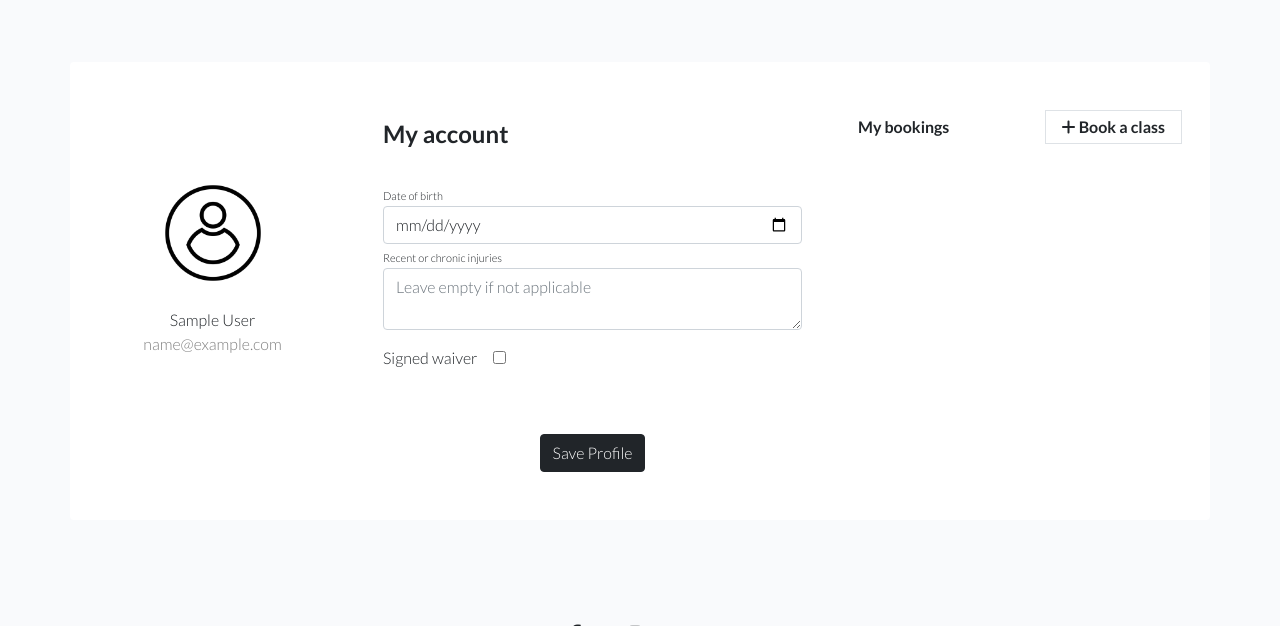
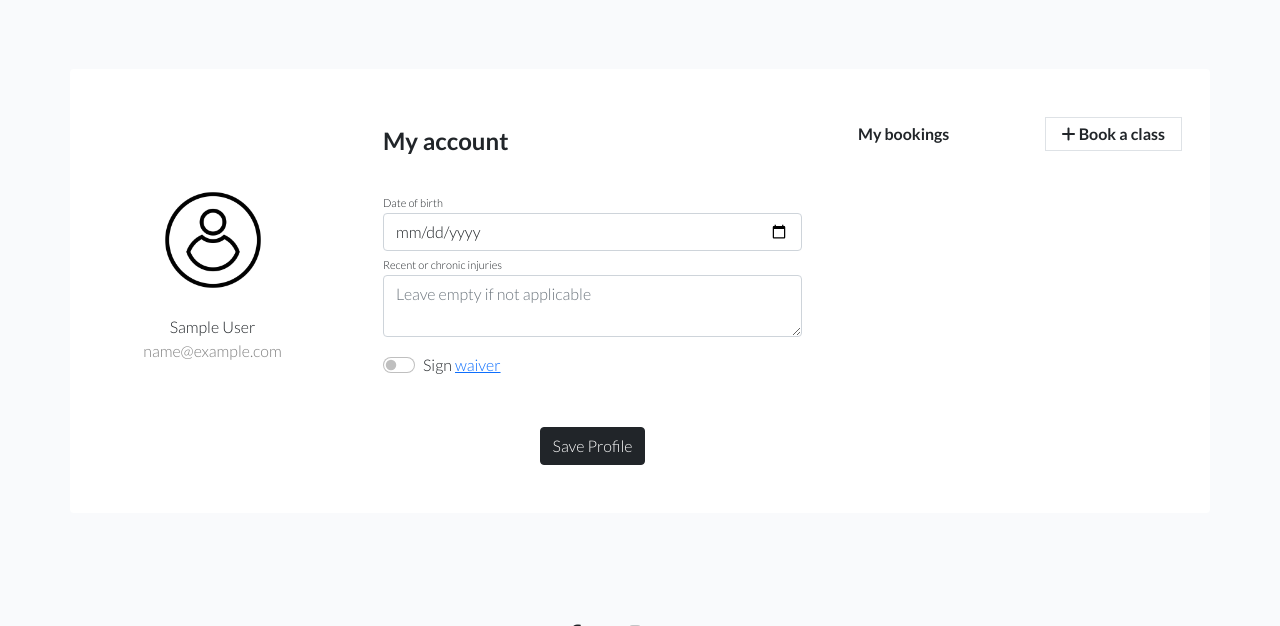
Before and after one commit to Agnieszka-21/namaste-django, a Django app: page /profile/ in a window 1280 px wide. Shown: the part 74-700 px from the top of the page. Run offline with Django 4.2, Linux system fonts and the light colour scheme; the visitor is signed in with stand-in values (Sample User, id 1); some libraries are stand-ins or nearby versions; some web fonts are replaced.

Commit message:
Add a toggle switch and improve styling of profile.html

```diff
--- a/namaste/settings.py
+++ b/namaste/settings.py
@@ -34,7 +34,7 @@ TEMPLATES_DIR = os.path.join(BASE_DIR, 'templates')
 SECRET_KEY = os.environ.get('SECRET_KEY')
 
 # SECURITY WARNING: don't run with debug turned on in production!
-DEBUG = True
+DEBUG = False
 
 ALLOWED_HOSTS = ['8000-agnieszka21-namastedjan-6kyn9auc2gl.ws.codeinstitute-ide.net', '.herokuapp.com']
 
--- a/static/css/style.css
+++ b/static/css/style.css
@@ -139,47 +139,30 @@ body {
 
 .form-control:focus {
     box-shadow: none;
-    border-color: #BA68C8
-}
-
-.profile-button {
-    background: rgb(99, 39, 120);
-    box-shadow: none;
-    border: none
-}
-
-.profile-button:hover {
-    background: #682773
-}
-
-.profile-button:focus {
-    background: #682773;
-    box-shadow: none
-}
-
-.profile-button:active {
-    background: #682773;
-    box-shadow: none
-}
-
-.back:hover {
-    color: #682773;
-    cursor: pointer
+    border-color: #5d513d;
 }
 
 .labels {
     font-size: 11px
 }
 
-.add-experience:hover {
-    background: #BA68C8;
+.book-class:hover {
+    background: #000;
     color: #fff;
     cursor: pointer;
-    border: solid 1px #BA68C8
+    border: solid 1px #000;
 }
 
 .bookings-heading {
     font-weight: 600;
+}
+
+#switch-toggle {
+    margin-left: 0.75em;
+}
+
+#sign-waiver:checked {
+    background-color: #5d513d;
 }
 
 
--- a/user_profiles/templates/user_profiles/profile.html
+++ b/user_profiles/templates/user_profiles/profile.html
@@ -27,9 +27,10 @@
                                                         placeholder="enter your date of birth" value=""></div>
                                         <div class="col-md-12"><label class="labels" for="injuries">Recent or chronic injuries</label>
                                                         <textarea name="injuries" id="injuries" class="form-control" placeholder="Leave empty if not applicable"></textarea></div>
-                                        <div class="col-md-12"><label class="py-3 pe-3">Signed waiver</label><input
-                                                        type="checkbox" class="py-3"
-                                                        required></div>
+                                        <div class="form-check form-switch form-switch-reverse mt-3" id="switch-toggle">
+                                                <label class="form-check-label" for="mySwitch">Sign <a href="#">waiver</a></label>
+                                                <input class="form-check-input" type="checkbox" id="sign-waiver" name="waiver" value="signed-waiver">
+                                        </div>
                                 </div>
 
                                 <div class="mt-5 text-center">
@@ -39,9 +40,13 @@
                 </div>
                 <div class="col-md-4">
                         <div class="p-3 py-5">
-                                <div class="d-flex justify-content-between align-items-center experience"><span class="bookings-heading">My
-                                                bookings</span><span class="border px-3 p-1 add-experience bookings-heading"><i
-                                                class="fa fa-plus"></i>&nbsp;Book a class</span></div><br>
+                                <div class="d-flex justify-content-between align-items-center">
+                                        <span class="bookings-heading">My bookings</span>
+                                        <span class="border px-3 p-1 book-class bookings-heading">
+                                                <i class="fa fa-plus"></i>&nbsp;Book a class
+                                        </span>
+                                </div>
+                                <br>
                                 <div id="list_bookings" class="col-md-12">
                                 </div>
                         </div>
--- a/user_profiles/views.py
+++ b/user_profiles/views.py
@@ -1,4 +1,4 @@
-from django.shortcuts import render, redirect
+from django.shortcuts import render, redirect, get_object_or_404
 from django.contrib.auth.decorators import login_required
 from django.template import loader
 from django.http import HttpResponse
@@ -21,11 +21,11 @@ def profile(request):
         'email': request.user.email,
     }
     user_account_form = UserAccountForm()
+    #return HttpResponse(template.render(context, request))
+    return render(request, 'user_profiles/profile.html', context)
 
     #profile = request.user.get_profile()  # or just .profile ?
-    #return render(request, 'user_profiles/profile.html', {'profile': profile})
     #return HttpResponse("Welcome to Namaste Yoga user account")
-    return HttpResponse(template.render(context, request))
     # return render(request,
     # 'user_profiles/profile.html', {
     #     'context': context,
```
Also changed, not shown: 1 other file.
